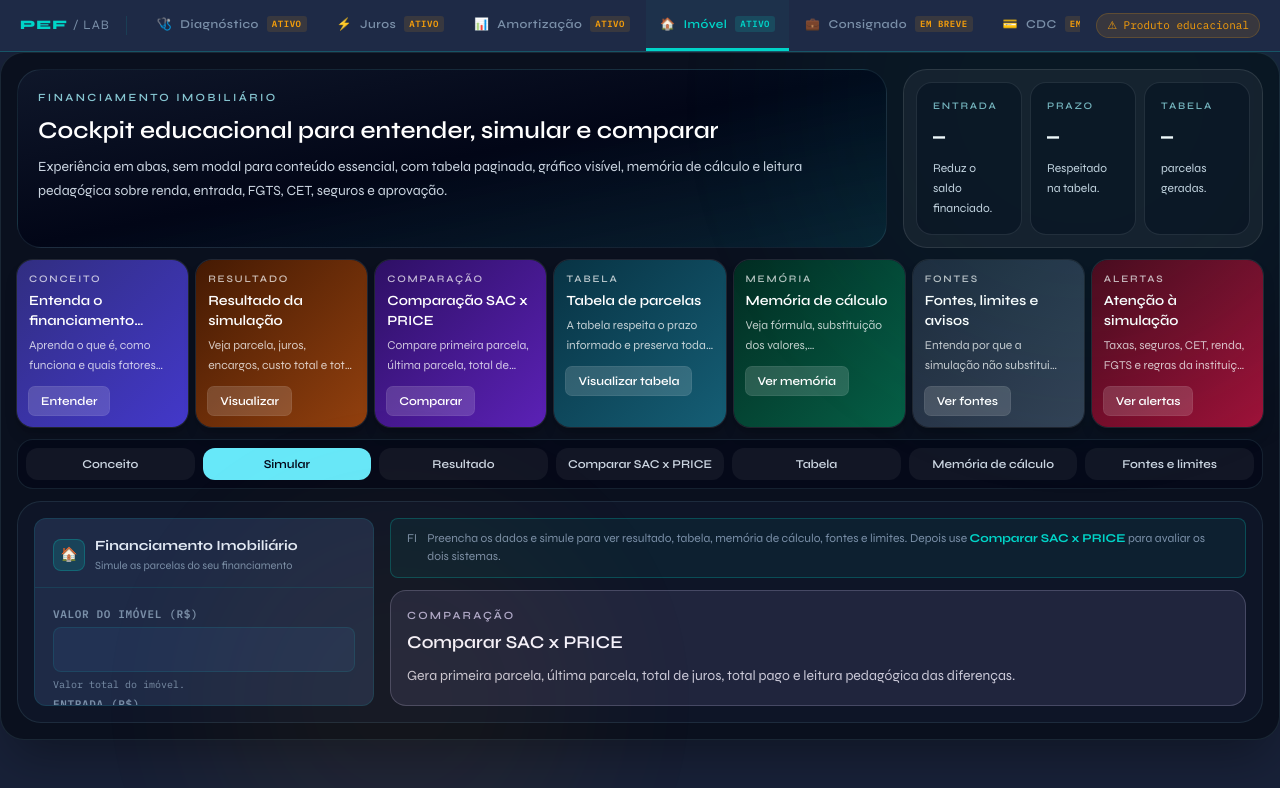
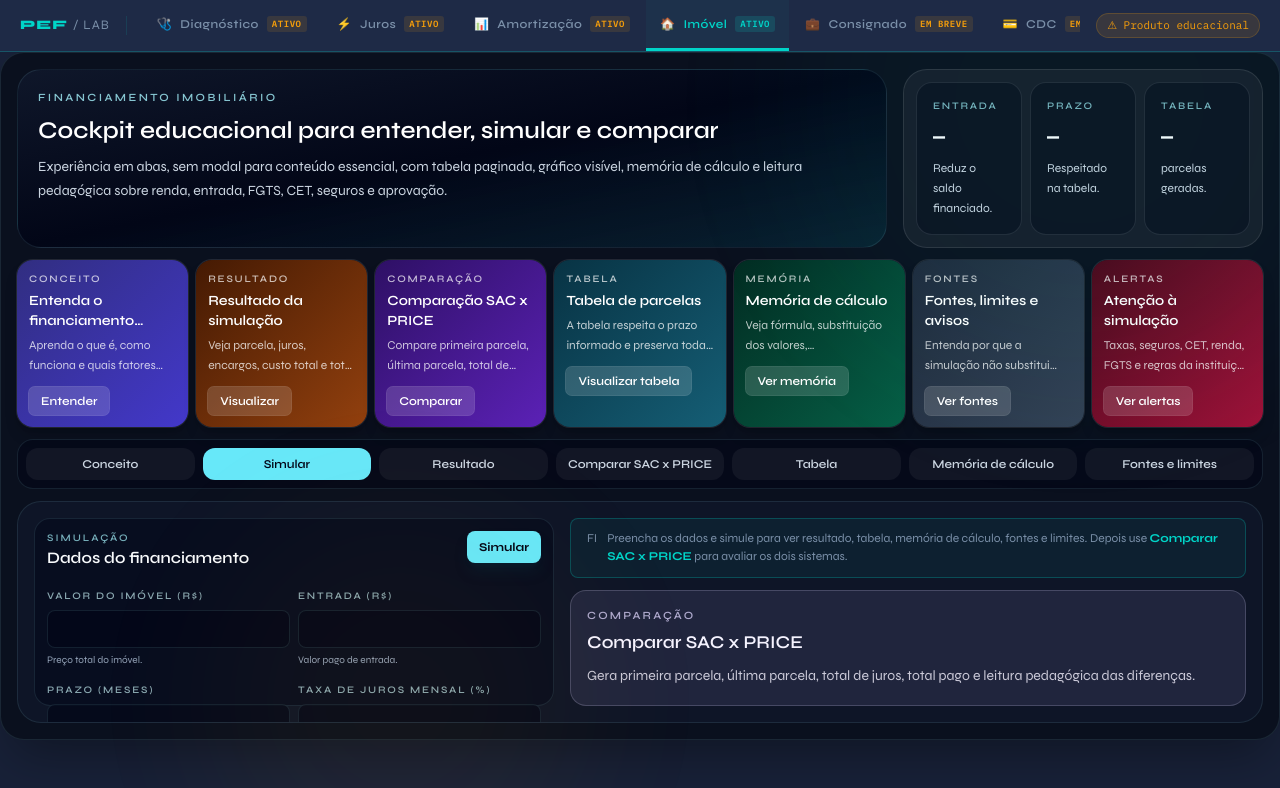
Before and after one commit to PrinceOfEgypt1/Plataforma_Educacional_Financeira, a Next.js app in the folder frontend/: page /financiamento-imobiliario in a window 1280 px wide. Shown: the top 788 px of the page. Built offline with nearby package versions, Linux system fonts and the light colour scheme.

Commit message:
fix(gate-po-ux): restaurar simulacao funcional do cockpit

```diff
--- a/frontend/src/components/financing/FinanciamentoCockpit.tsx
+++ b/frontend/src/components/financing/FinanciamentoCockpit.tsx
@@ -21,7 +21,6 @@ import type {
 import { FinanciamentoCompareChart } from "./FinanciamentoCompareChart";
 import { FinanciamentoCompareInsights } from "./FinanciamentoCompareInsights";
 import { FinanciamentoCompareSummary } from "./FinanciamentoCompareSummary";
-import { FinanciamentoForm } from "./FinanciamentoForm";
 import { FinanciamentoSummary } from "./FinanciamentoSummary";
 import { FinanciamentoTable } from "./FinanciamentoTable";
 import {
@@ -229,6 +228,178 @@ function FeatureCard({
         {card.action}
       </button>
     </article>
+  );
+}
+
+interface CompactSimulationFormProps {
+  readonly draft: FinanciamentoDraft;
+  readonly errors: FinanciamentoFieldErrors;
+  readonly busy: boolean;
+  readonly onChange: (field: keyof FinanciamentoDraft, value: string) => void;
+  readonly onSubmit: (event: FormEvent<HTMLFormElement>) => void;
+}
+
+function FieldError({ message }: { readonly message: string | undefined }) {
+  if (message === undefined) return null;
+
+  return (
+    <p className="mt-1 text-[10px] font-medium text-rose-200">{message}</p>
+  );
+}
+
+function CompactInput({
+  label,
+  helper,
+  field,
+  value,
+  error,
+  onChange,
+}: {
+  readonly label: string;
+  readonly helper: string;
+  readonly field: keyof FinanciamentoDraft;
+  readonly value: string;
+  readonly error: string | undefined;
+  readonly onChange: (field: keyof FinanciamentoDraft, value: string) => void;
+}) {
+  return (
+    <label className="block">
+      <span className="text-[10px] font-semibold uppercase tracking-[0.18em] text-cyan-100/65">
+        {label}
+      </span>
+      <input
+        className="mt-1 w-full rounded-lg border border-cyan-200/10 bg-slate-950/70 px-3 py-2 text-sm font-semibold text-slate-50 outline-none transition focus:border-cyan-300 focus:ring-2 focus:ring-cyan-300/20"
+        inputMode="decimal"
+        value={value}
+        onChange={(event) => onChange(field, event.target.value)}
+        aria-label={label}
+        aria-invalid={error !== undefined}
+        aria-describedby={`${String(field)}-hint`}
+      />
+      <span
+        id={`${String(field)}-hint`}
+        className="mt-1 block text-[10px] leading-4 text-slate-400"
+      >
+        {helper}
+      </span>
+      <FieldError message={error} />
+    </label>
+  );
+}
+
+function CompactSimulationForm({
+  draft,
+  errors,
+  busy,
+  onChange,
+  onSubmit,
+}: CompactSimulationFormProps) {
+  return (
+    <form
+      className="flex h-full min-h-0 flex-col rounded-2xl border border-cyan-200/10 bg-slate-950/45 p-3"
+      onSubmit={onSubmit}
+      data-testid="financiamento-compact-form"
+      aria-label="Formulário de simulação do financiamento imobiliário"
+    >
+      <div className="mb-3 flex items-start justify-between gap-3">
+        <div>
+          <p className="text-[10px] font-semibold uppercase tracking-[0.2em] text-cyan-200/70">
+            Simulação
+          </p>
+          <h3 className="text-base font-semibold text-slate-50">
+            Dados do financiamento
+          </h3>
+        </div>
+        <button
+          className="shrink-0 rounded-lg bg-cyan-300 px-3 py-2 text-xs font-bold text-slate-950 shadow-lg shadow-cyan-950/30 transition hover:bg-cyan-200 focus:outline-none focus:ring-2 focus:ring-cyan-100 disabled:cursor-not-allowed disabled:opacity-50"
+          type="submit"
+          data-testid="financiamento-submit"
+          disabled={busy}
+        >
+          {busy ? "Simulando..." : "Simular"}
+        </button>
+      </div>
+
+      <div className="grid min-h-0 grid-cols-1 gap-2 md:grid-cols-2">
+        <CompactInput
+          label="Valor do imóvel (R$)"
+          helper="Preço total do imóvel."
+          field="valorImovel"
+          value={draft.valorImovel}
+          error={errors.valorImovel}
+          onChange={onChange}
+        />
+        <CompactInput
+          label="Entrada (R$)"
+          helper="Valor pago de entrada."
+          field="valorEntrada"
+          value={draft.valorEntrada}
+          error={errors.valorEntrada}
+          onChange={onChange}
+        />
+        <CompactInput
+          label="Prazo (meses)"
+          helper="Quantidade de parcelas."
+          field="prazoMeses"
+          value={draft.prazoMeses}
+          error={errors.prazoMeses}
+          onChange={onChange}
+        />
+        <CompactInput
+          label="Taxa de juros mensal (%)"
+          helper="Taxa usada na simulação."
+          field="taxaJurosMensalPercentual"
+          value={draft.taxaJurosMensalPercentual}
+          error={errors.taxaJurosMensalPercentual}
+          onChange={onChange}
+        />
+
+        <label className="block">
+          <span className="text-[10px] font-semibold uppercase tracking-[0.18em] text-cyan-100/65">
+            Sistema
+          </span>
+          <select
+            className="mt-1 w-full rounded-lg border border-cyan-200/10 bg-slate-950/70 px-3 py-2 text-sm font-semibold text-slate-50 outline-none transition focus:border-cyan-300 focus:ring-2 focus:ring-cyan-300/20"
+            value={draft.sistemaAmortizacao}
+            onChange={(event) =>
+              onChange("sistemaAmortizacao", event.target.value)
+            }
+            aria-label="Sistema de amortização"
+          >
+            <option value="PRICE">PRICE</option>
+            <option value="SAC">SAC</option>
+          </select>
+          <span className="mt-1 block text-[10px] leading-4 text-slate-400">
+            Escolha PRICE ou SAC.
+          </span>
+          <FieldError message={errors.sistemaAmortizacao} />
+        </label>
+
+        <CompactInput
+          label="Seguro mensal (R$)"
+          helper="Opcional, se houver."
+          field="seguroMensal"
+          value={draft.seguroMensal}
+          error={errors.seguroMensal}
+          onChange={onChange}
+        />
+        <CompactInput
+          label="Tarifa mensal (R$)"
+          helper="Opcional, se houver."
+          field="tarifaMensal"
+          value={draft.tarifaMensal}
+          error={errors.tarifaMensal}
+          onChange={onChange}
+        />
+
+        <div className="rounded-xl border border-emerald-300/15 bg-emerald-300/10 p-3 text-xs leading-5 text-emerald-50 md:col-span-2">
+          <strong className="text-emerald-100">Renda, FGTS e aprovação:</strong>{" "}
+          estes fatores não substituem a análise bancária, mas aparecem nas abas
+          de conceito, fontes e limites para orientar a leitura educacional da
+          simulação.
+        </div>
+      </div>
+    </form>
   );
 }
 
@@ -651,15 +822,13 @@ export function FinanciamentoCockpit() {
           {activeTab === "conceito" && <ConceptPanel />}
 
           {activeTab === "simular" && (
-            <section className="grid h-full min-h-0 gap-4 lg:grid-cols-[340px_minmax(0,1fr)]">
-              <FinanciamentoForm
+            <section className="grid h-full min-h-0 gap-4 lg:grid-cols-[520px_minmax(0,1fr)]">
+              <CompactSimulationForm
                 draft={draft}
                 errors={fieldErrors}
                 busy={simState.status === "loading"}
                 onChange={handleChange}
                 onSubmit={handleSimulate}
-                submitLabel="Simular financiamento"
-                showAmortizacaoSelector
               />
               <div className="grid min-h-0 gap-3">
                 <div className="cockpit-insight-bar">
```
Also changed, not shown: 1 other file (tests, documents, lock files or other folders).
